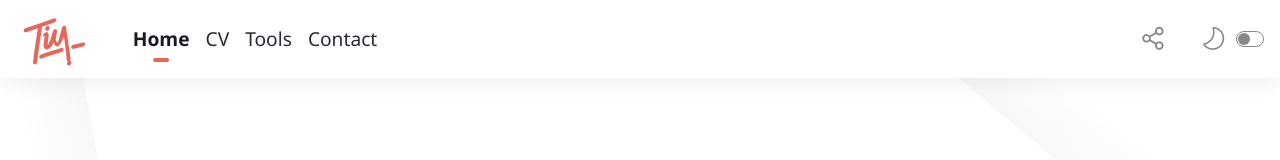
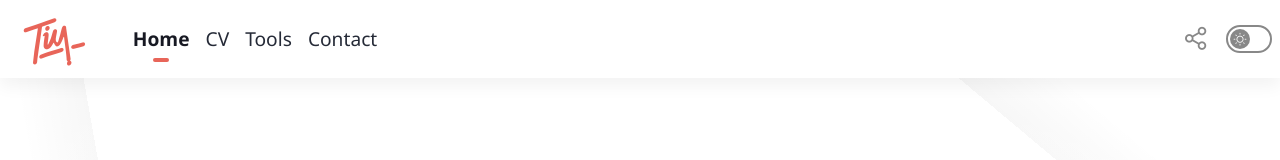
Before and after one commit to idlelimey/tim-cutting, a React (Create React App) app: page / in a window 1280 px wide. Shown: the top 160 px of the page. Built offline with nearby package versions, Linux system fonts and the light colour scheme.

Commit message:
Update Header.js

```diff
--- a/src/Components/Header.js
+++ b/src/Components/Header.js
@@ -1,5 +1,5 @@
 import React, { useState, useEffect } from 'react';
-import { Col, Form, Row, Navbar, Nav } from 'react-bootstrap';
+import { Col, Row, Navbar, Nav } from 'react-bootstrap';
 import { NavLink, useLocation } from 'react-router-dom';
 
 function Header({theme, setTheme}) {
@@ -44,7 +44,7 @@ function Header({theme, setTheme}) {
                     <Nav>
                         <Row noGutters className='align-items-center'>
                             <Col className='text-right flex-grow-1'>
-                                <div className="d-flex">
+                                <div className="d-flex align-items-center">
                                     <div className={'share-icons ml-3 my-2 m-lg-0 flex-grow-1'}>
                                         <a
                                             href="https://www.linkedin.com/shareArticle?mini=true&url=https%3A%2F%2Ftimcutting.co.uk%2F&title=Tim%20Cutting&source=https%3A%2F%2Fjonsuh.com%2F&summary=Tim+Cutting+is+a+frontend+web+developer+in+Colchester%2C+UK.+JavaScript%2C+React%2C+UI%2FUX%2C+WordPress"
@@ -87,20 +87,17 @@ function Header({theme, setTheme}) {
                                         className="icon-share px-3 my-2 m-lg-0 pl-lg-4 text-mid size-2 cursor-pointer flex-grow-0"
                                         onClick={() => setShowShare(!showShare)}
                                     ></i>
-                                    <span className='icon-font size-2 pr-2 pl-3 my-2 m-lg-0 text-mid' id="theme-label">F</span>
                                 </div>
 
                             </Col>
                             <Col className='text-left flex-grow-0 mr-2'>
-                                <Form.Group controlId="theme-switch" className="m-0">
-                                    <Form.Label className="sr-only">Theme</Form.Label>
-                                    <Form.Switch
-                                        id='set-mode'
-                                        checked={theme === 'dark'}
-                                        onChange={() => setTheme(theme === 'dark' ? 'light' : 'dark')}
-                                        aria-labelledby="theme-label"
-                                    />
-                                </Form.Group>
+
+                                <span
+                                    className="theme-toggle icon-font"
+                                    data-theme={theme}
+                                    onClick={() => setTheme(theme === 'dark' ? 'light' : 'dark')}
+                                    tabIndex="0"
+                                ></span>
                             </Col>
                         </Row>
                     </Nav>
```
